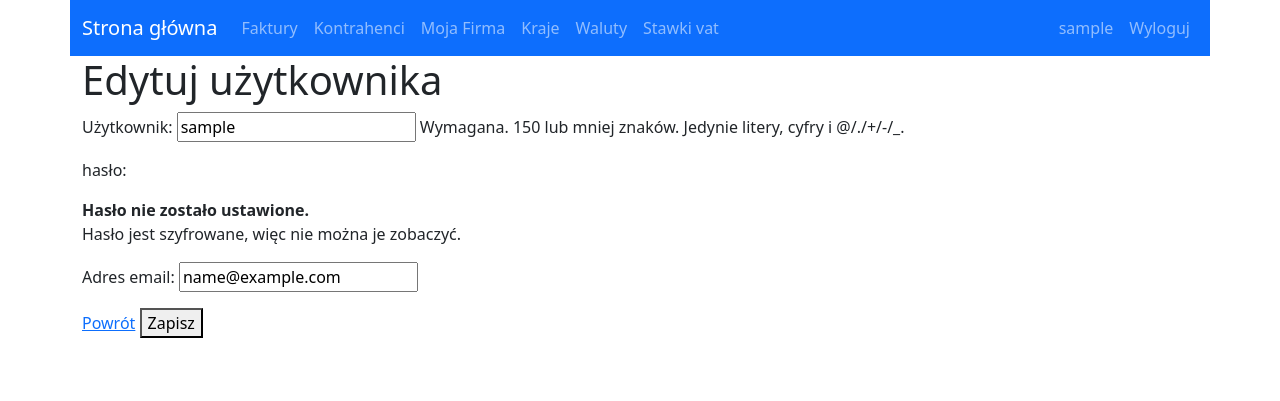
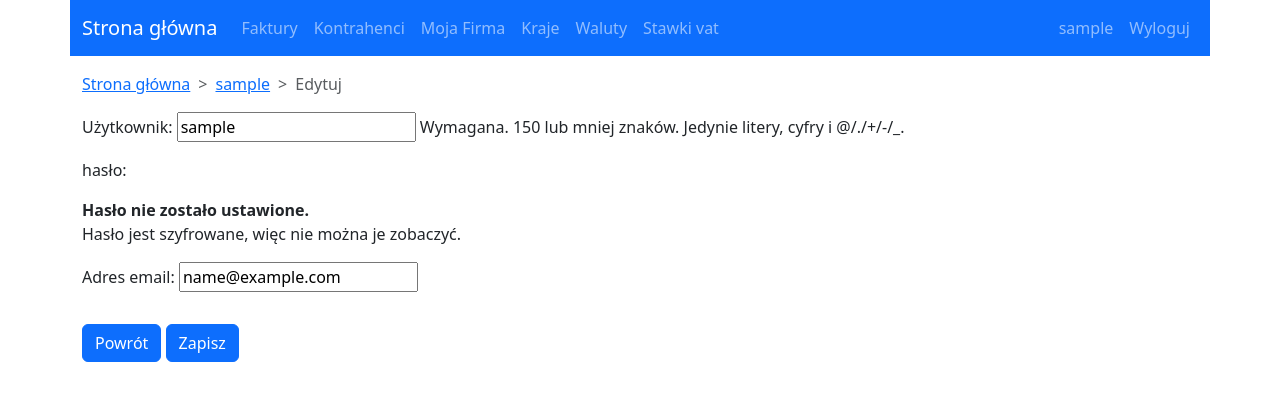
Before and after one commit to devsoft-pl/invoice-factory, a Django app: page /users/replace/ in a window 1280 px wide. Shown: the top 401 px of the page. Run offline with Django 3.2, Linux system fonts and the light colour scheme; the visitor is signed in with stand-in values (Sample User, id 1); parts of the project's set-up code (start-up, migrations or seed data) failed here and were passed over.

Commit message:
stylowanie w bootsrapie edycji usera

```diff
--- a/templates/registration/replace_user.html
+++ b/templates/registration/replace_user.html
@@ -1,20 +1,23 @@
 {% extends "base.html" %}{% load static %}
 
-{% block extra_css %}
-    <link rel="stylesheet" type="text/css" href="{% static 'users.css' %}">
-{% endblock extra_css %}
-
 {% block content %}
-
-    <h1>Edytuj użytkownika</h1>
-
-    <form action="{% url 'users:replace_user' %}" method='post'>
-        {% csrf_token %}
-        {{ form.as_p }}
-
-        <a href="{% url 'users:detail_user' %}">Powrót</a>
-
-        <button name="submit">Zapisz</button>
-    </form>
-
+    <div class="container mt-3">
+        <div class="row">
+            <nav style="--bs-breadcrumb-divider: '>';" aria-label="breadcrumb">
+                <ol class="breadcrumb">
+                    <li class="breadcrumb-item"><a href="{% url 'invoices:index' %}">Strona główna</a></li>
+                    <li class="breadcrumb-item"><a href="{% url 'users:detail_user' %}">{{ user.username }}</a></li>
+                    <li class="breadcrumb-item active" aria-current="page">Edytuj</li>
+                </ol>
+            </nav>
+        </div>
+        <div class="row">
+            <form action="{% url 'users:replace_user' %}" method='post'>
+                {% csrf_token %}
+                {{ form.as_p }}
+                <a class="btn btn-primary mt-3" href="{% url 'users:detail_user' %}">Powrót</a>
+                <button class="btn btn-primary mt-3" name="submit">Zapisz</button>
+            </form>
+        </div>
+    </div>
 {% endblock content %}
```
